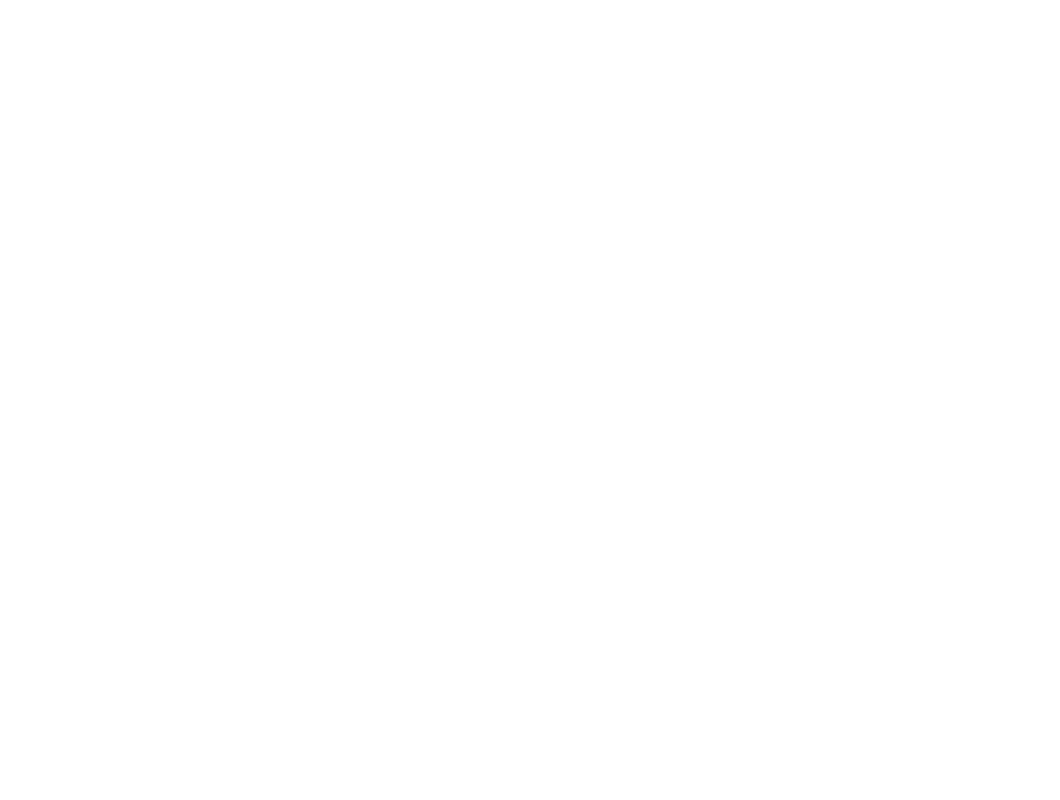
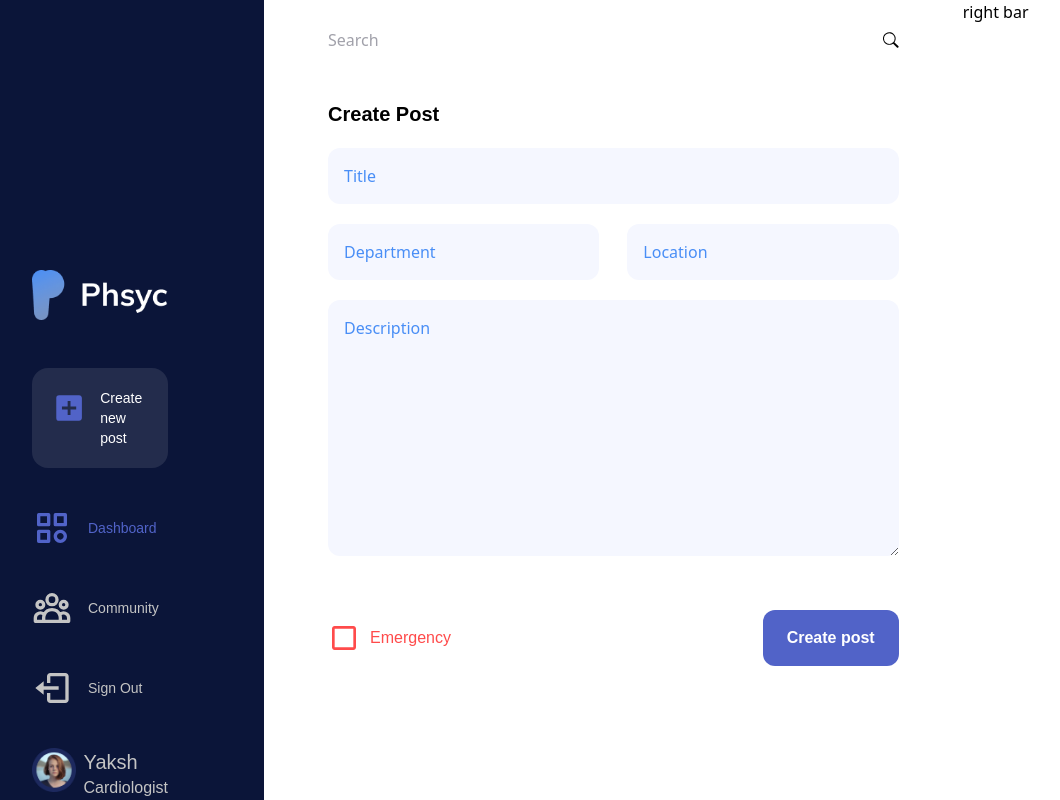
Before and after one commit to harshgoel05/physc, a React (Create React App) app in the folder client/: page /post in a window 1280 px wide. Shown: the whole page, without its empty margins (16-1076 px from the left). Built offline with nearby package versions, Linux system fonts and the light colour scheme.

Commit message:
:sparkles: Create Post component

```diff
--- a/client/src/App.tsx
+++ b/client/src/App.tsx
@@ -3,6 +3,7 @@ import './App.css';
 import { BrowserRouter as Router, Switch, Route, Link } from 'react-router-dom';
 import Login from './pages/Login/login';
 import Dashboard from './pages/doctor';
+import Post from './pages/Post';
 
 function App() {
   return (
@@ -14,6 +15,9 @@ function App() {
         <Route path='/dashboard' exact>
           <Dashboard />
         </Route>
+        <Route path='/post' exact>
+          <Post />
+        </Route>
       </Switch>
     </Router>
   );
--- a/client/src/index.css
+++ b/client/src/index.css
@@ -2,7 +2,7 @@
 @tailwind components;
 @tailwind utilities;
 
-@import url('https://fonts.googleapis.com/css2?family=DM+Sans:ital,wght@0,400;0,500;0,700;1,400;1,500&display=swap');
+@import url("https://fonts.googleapis.com/css2?family=DM+Sans:ital,wght@0,400;0,500;0,700;1,400;1,500&display=swap");
 
 body {
   margin: 0;
@@ -12,5 +12,16 @@ body {
 }
 
 p {
-  font-family: 'DM Sans', sans-serif !important;
+  font-family: "DM Sans", sans-serif !important;
 }
+
+input:focus {
+  outline: none !important;
+  border-color: #719ece;
+  box-shadow: 0 0 10px #719ece;
+}
+textarea:focus {
+  outline: none !important;
+  border-color: #719ece;
+  box-shadow: 0 0 10px #719ece;
+}
--- /dev/null
+++ b/client/src/pages/Post/index.js
@@ -0,0 +1,20 @@
+import React from "react";
+import Navbar from "../../shared/components/Navbar/navbar";
+import Search from "../../shared/components/Search";
+import CreatePost from "../../shared/components/CreatePost";
+
+const Post = () => {
+  return (
+    <div className="flex gap-12">
+      <Navbar />
+      <div className="h-screen w-full">
+        <Search />
+        <CreatePost />
+      </div>
+
+      <div className="h-screen w-2/4 bg-gray-50">right bar</div>
+    </div>
+  );
+};
+
+export default Post;
--- a/client/src/pages/doctor/index.tsx
+++ b/client/src/pages/doctor/index.tsx
@@ -20,7 +20,6 @@ const Dashboard = () => {
           <span className='cursor-pointer'>Explore</span>
         </div>
         {/* navbar end */}
-         <CreatePost />
       </div>
 
       <div className='h-screen w-2/4 bg-gray-50'>right bar</div>
@@ -28,6 +27,4 @@ const Dashboard = () => {
   );
 };
 
-
-
-export default Dashboard;
+export default Dashboard
--- a/client/src/shared/components/CreatePost.tsx
+++ b/client/src/shared/components/CreatePost.tsx
@@ -1,5 +1,6 @@
 import React, {useState} from 'react';
 import Input from './InputBox/input';
+import {MdCheckBoxOutlineBlank, MdCheckBox } from 'react-icons/md';
 
 interface IState {
   post: {
@@ -7,15 +8,19 @@ interface IState {
     department: string;
     location: string;
     description: string;
+    emergency?: boolean
   }[]
 }
 
 const CreatePost = () => {
+    const [emergency, setEmergency] = useState(false);
+ console.log(emergency)
     const [input, setInput] = useState({
         title: "",
         department: "",
         location: "",
         description: "",
+        emergency: false,
     })
 
     const [posts, createPost] = useState<IState["post"]>([{
@@ -23,8 +28,10 @@ const CreatePost = () => {
         department: "",
         location: "",
         description: "",
+        emergency: false,
     }])
 
+    console.log(posts, `post created`)
     const handleChange = (e : any) => {
         setInput({...input, [e.target.name] : e.target.value})
     }
@@ -39,19 +46,41 @@ const CreatePost = () => {
             department: input.department,
             location: input.location,
             description: input.description,
+            emergency: emergency,
         }])
-        console.log(posts)
+
     }
+
+    const handleEmergency = () => {
+        setEmergency(!emergency)
+    }
+
 
     return (
         <div className="px-4 mb-5 flex-col">
-        <p>Create Post</p>
-       <input type="text" placeholder="Title" className="bg-lightpurple text-inputblue placeholder-primary" value={input.title} onChange={handleChange} name="title"/>
-       <input type="text" placeholder="Department" className="bg-lightpurple text-inputblue placeholder-primary" value={input.department} onChange={handleChange} name="department"/>
-       <input type="text" placeholder="Location" className="bg-lightpurple text-inputblue placeholder-primary" value={input.location} onChange={handleChange} name="location"/>
-       <textarea placeholder="Description" className="AddToList-input" value={input.description} name="description" onChange={handleChange} />
+        <p className="mb-5 text-xl font-bold mt-8">Create Post</p>
+       <input type="text" placeholder="Title" className="bg-lightpurple text-inputblue placeholder-primary w-full p-4 mb-5 rounded-xl" value={input.title} onChange={handleChange} name="title"/>
+       <div className="flex-col mb-12">
+           <div className="flex mb-5 gap-7">
+                <input type="text" placeholder="Department" className="bg-lightpurple text-inputblue placeholder-primary w-1/2 p-4 rounded-xl" value={input.department} onChange={handleChange} name="department"/>
+                <input type="text" placeholder="Location" className="bg-lightpurple text-inputblue placeholder-primary w-1/2 p-4 rounded-xl" value={input.location} onChange={handleChange} name="location"/>
+           </div>
 
-       <button onClick={handleClick}>Submit</button>
+            <textarea placeholder="Description" className="bg-lightpurple text-inputblue placeholder-primary rounded-xl w-full p-4 h-64" value={input.description} name="description" onChange={handleChange} />
+       </div>
+
+        <div className="flex justify-between">
+            <div className="flex cursor-pointer text-red-500 justify-center items-center" onClick={handleEmergency}>
+                {emergency ? (<MdCheckBox color="#FF4B4B" size={32} /> ) : <MdCheckBoxOutlineBlank  color="#FF4B4B" size={32} /> }
+
+        <p className="text-red ml-2.5 text-base" >
+            Emergency
+        </p>
+
+            </div>
+
+       <button className="py-4 px-6 bg-darkpurple text-white text-base font-bold rounded-xl" onClick={handleClick}> <p>Create post </p></button>
+        </div>
 
 
         </div>
--- a/client/tailwind.config.js
+++ b/client/tailwind.config.js
@@ -12,6 +12,7 @@ module.exports = {
       faintpurple: "#232C4C",
       textmain: "#C4C4C4",
       inputblue: "#498EF6",
+      red: "#FF4B4B",
     },
     textColor: (theme) => theme("colors"),
     placeholderColor: {
```
